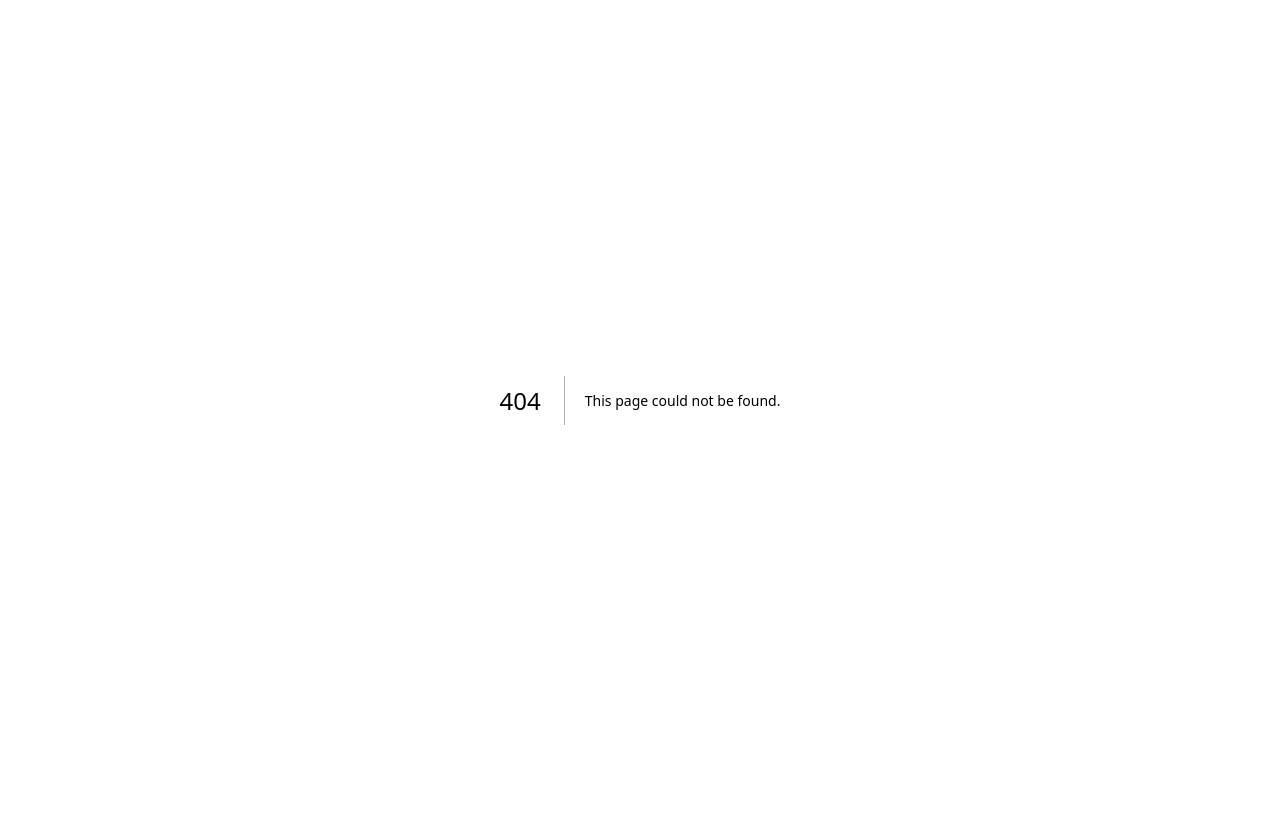
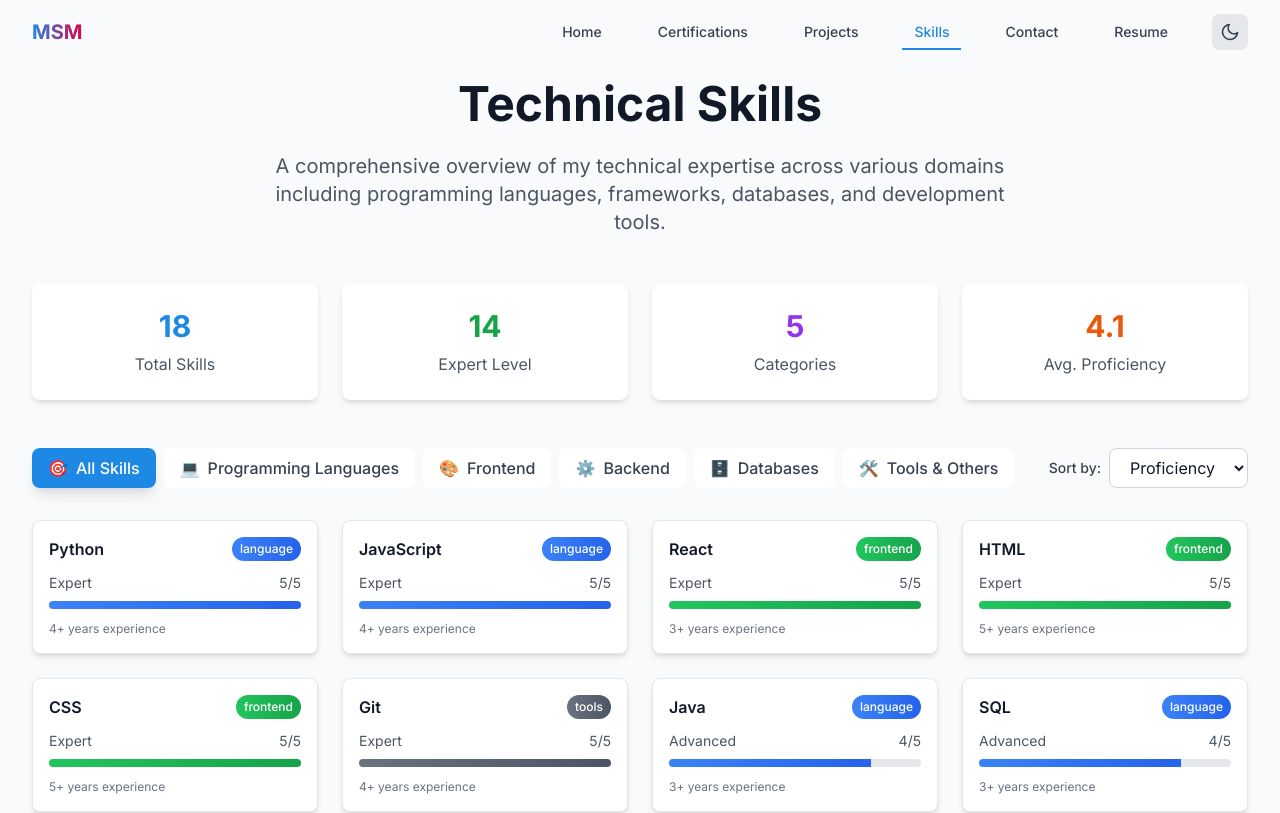
Before and after one commit to ManziniArchives/My_Portfolio, a Next.js app: page /skills in a window 1280 px wide. Before the commit this address had no page. Shown: the top 813 px of the page. Built offline with nearby package versions, Linux system fonts and the light colour scheme.

Commit message:
Auto-commit: Agent tool execution

```diff
--- /dev/null
+++ b/src/app/skills/page.tsx
@@ -0,0 +1,235 @@
+import Navigation from '@/components/Navigation/Navigation'
+import Container from '@/components/ui/Container'
+import SkillBadge from '@/components/SkillBadge/SkillBadge'
+import { skills } from '@/data/skills'
+import { motion } from 'framer-motion'
+import { useState, useMemo } from 'react'
+
+const categories = [
+  { value: 'all', label: 'All Skills', icon: '🎯' },
+  { value: 'language', label: 'Programming Languages', icon: '💻' },
+  { value: 'frontend', label: 'Frontend', icon: '🎨' },
+  { value: 'backend', label: 'Backend', icon: '⚙️' },
+  { value: 'database', label: 'Databases', icon: '🗄️' },
+  { value: 'tools', label: 'Tools & Others', icon: '🛠️' },
+]
+
+const containerVariants = {
+  hidden: { opacity: 0 },
+  visible: {
+    opacity: 1,
+    transition: {
+      staggerChildren: 0.1,
+    },
+  },
+}
+
+const itemVariants = {
+  hidden: { opacity: 0, y: 20 },
+  visible: {
+    opacity: 1,
+    y: 0,
+    transition: {
+      duration: 0.5,
+    },
+  },
+}
+
+export default function Skills() {
+  const [selectedCategory, setSelectedCategory] = useState('all')
+  const [sortBy, setSortBy] = useState<'name' | 'proficiency'>('proficiency')
+
+  const filteredSkills = useMemo(() => {
+    let filtered = selectedCategory === 'all'
+      ? skills
+      : skills.filter(skill => skill.category === selectedCategory)
+
+    return filtered.sort((a, b) => {
+      if (sortBy === 'proficiency') {
+        return b.proficiency - a.proficiency
+      } else {
+        return a.name.localeCompare(b.name)
+      }
+    })
+  }, [selectedCategory, sortBy])
+
+  const stats = useMemo(() => {
+    const totalSkills = skills.length
+    const expertSkills = skills.filter(s => s.proficiency >= 4).length
+    const categories = [...new Set(skills.map(s => s.category))].length
+    const avgProficiency = (skills.reduce((sum, s) => sum + s.proficiency, 0) / totalSkills).toFixed(1)
+
+    return { totalSkills, expertSkills, categories, avgProficiency }
+  }, [])
+
+  return (
+    <div className="min-h-screen bg-gray-50 dark:bg-gray-900 pt-20">
+      <Navigation />
+
+      <Container>
+        <motion.div
+          initial={{ opacity: 0, y: 30 }}
+          animate={{ opacity: 1, y: 0 }}
+          transition={{ duration: 0.6 }}
+          className="text-center mb-12"
+        >
+          <h1 className="text-4xl md:text-5xl font-bold text-gray-900 dark:text-white mb-6">
+            Technical Skills
+          </h1>
+          <p className="text-xl text-gray-600 dark:text-gray-300 max-w-3xl mx-auto">
+            A comprehensive overview of my technical expertise across various domains including
+            programming languages, frameworks, databases, and development tools.
+          </p>
+        </motion.div>
+
+        {/* Stats Overview */}
+        <motion.div
+          initial={{ opacity: 0, y: 20 }}
+          animate={{ opacity: 1, y: 0 }}
+          transition={{ duration: 0.6, delay: 0.2 }}
+          className="grid grid-cols-2 md:grid-cols-4 gap-6 mb-12"
+        >
+          <div className="bg-white dark:bg-gray-800 rounded-lg shadow-md p-6 text-center">
+            <div className="text-3xl font-bold text-primary-600 dark:text-primary-400 mb-2">
+              {stats.totalSkills}
+            </div>
+            <div className="text-gray-600 dark:text-gray-400">Total Skills</div>
+          </div>
+          <div className="bg-white dark:bg-gray-800 rounded-lg shadow-md p-6 text-center">
+            <div className="text-3xl font-bold text-green-600 dark:text-green-400 mb-2">
+              {stats.expertSkills}
+            </div>
+            <div className="text-gray-600 dark:text-gray-400">Expert Level</div>
+          </div>
+          <div className="bg-white dark:bg-gray-800 rounded-lg shadow-md p-6 text-center">
+            <div className="text-3xl font-bold text-purple-600 dark:text-purple-400 mb-2">
+              {stats.categories}
+            </div>
+            <div className="text-gray-600 dark:text-gray-400">Categories</div>
+          </div>
+          <div className="bg-white dark:bg-gray-800 rounded-lg shadow-md p-6 text-center">
+            <div className="text-3xl font-bold text-orange-600 dark:text-orange-400 mb-2">
+              {stats.avgProficiency}
+            </div>
+            <div className="text-gray-600 dark:text-gray-400">Avg. Proficiency</div>
+          </div>
+        </motion.div>
+
+        {/* Filters and Sort */}
+        <motion.div
+          initial={{ opacity: 0, y: 20 }}
+          animate={{ opacity: 1, y: 0 }}
+          transition={{ duration: 0.6, delay: 0.3 }}
+          className="mb-8"
+        >
+          <div className="flex flex-col md:flex-row gap-4 items-center justify-between">
+            <div className="flex flex-wrap gap-2">
+              {categories.map((category) => (
+                <button
+                  key={category.value}
+                  onClick={() => setSelectedCategory(category.value)}
+                  className={`px-4 py-2 rounded-lg font-medium transition-all duration-200 ${
+                    selectedCategory === category.value
+                      ? 'bg-primary-600 text-white shadow-lg'
+                      : 'bg-white dark:bg-gray-800 text-gray-700 dark:text-gray-300 hover:bg-gray-100 dark:hover:bg-gray-700'
+                  }`}
+                >
+                  <span className="mr-2">{category.icon}</span>
+                  {category.label}
+                </button>
+              ))}
+            </div>
+
+            <div className="flex items-center space-x-2">
+              <label className="text-sm font-medium text-gray-700 dark:text-gray-300">
+                Sort by:
+              </label>
+              <select
+                value={sortBy}
+                onChange={(e) => setSortBy(e.target.value as 'name' | 'proficiency')}
+                className="px-4 py-2 bg-white dark:bg-gray-800 border border-gray-300 dark:border-gray-600 rounded-lg focus:outline-none focus:ring-2 focus:ring-primary-500 text-gray-900 dark:text-white"
+              >
+                <option value="proficiency">Proficiency</option>
+                <option value="name">Name</option>
+              </select>
+            </div>
+          </div>
+        </motion.div>
+
+        {/* Skills Grid */}
+        <motion.div
+          variants={containerVariants}
+          initial="hidden"
+          animate="visible"
+          className="grid sm:grid-cols-2 lg:grid-cols-3 xl:grid-cols-4 gap-6"
+        >
+          {filteredSkills.map((skill, index) => (
+            <motion.div
+              key={skill.name}
+              variants={itemVariants}
+              custom={index}
+            >
+              <SkillBadge skill={skill} />
+            </motion.div>
+          ))}
+        </motion.div>
+
+        {/* No Skills Found */}
+        {filteredSkills.length === 0 && (
+          <motion.div
+            initial={{ opacity: 0 }}
+            animate={{ opacity: 1 }}
+            className="text-center py-16"
+          >
+            <p className="text-gray-600 dark:text-gray-400">
+              No skills found for the selected category.
+            </p>
+          </motion.div>
+        )}
+
+        {/* Proficiency Legend */}
+        <motion.div
+          initial={{ opacity: 0, y: 30 }}
+          animate={{ opacity: 1, y: 0 }}
+          transition={{ duration: 0.6, delay: 0.4 }}
+          className="mt-16 bg-white dark:bg-gray-800 rounded-lg shadow-lg p-8"
+        >
+          <h3 className="text-xl font-semibold text-gray-900 dark:text-white mb-6 text-center">
+            Proficiency Scale
+          </h3>
+          <div className="grid md:grid-cols-5 gap-4">
+            {[1, 2, 3, 4, 5].map((level) => {
+              const labels = {
+                1: 'Beginner',
+                2: 'Novice',
+                3: 'Intermediate',
+                4: 'Advanced',
+                5: 'Expert',
+              }
+              return (
+                <div key={level} className="text-center">
+                  <div className="flex justify-center mb-2">
+                    {[1, 2, 3, 4, 5].map((star) => (
+                      <div
+                        key={star}
+                        className={`w-3 h-3 mx-0.5 rounded ${
+                          star <= level ? 'bg-primary-600' : 'bg-gray-300 dark:bg-gray-600'
+                        }`}
+                      />
+                    ))}
+                  </div>
+                  <div className="text-sm font-medium text-gray-900 dark:text-white">
+                    {labels[level as keyof typeof labels]}
+                  </div>
+                  <div className="text-xs text-gray-600 dark:text-gray-400">
+                    Level {level}
+                  </div>
+                </div>
+              )
+            })}
+          </div>
+        </motion.div>
+      </Container>
+    </div>
+  )
+}
```
